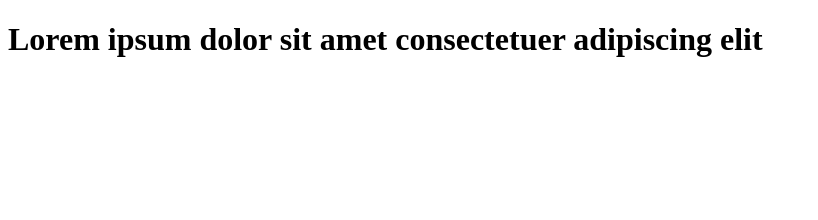
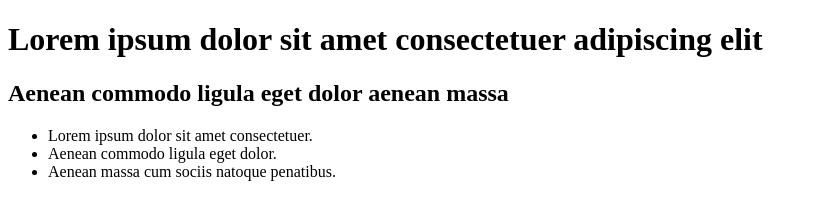
Before and after one commit to PralinJoardar/git_poc, a plain HTML site: page index.html in a window 1280 px wide. Shown: the whole page, without its empty margins (0-818 px from the left). Drawn offline with Linux system fonts and the light colour scheme.

Commit message:
initial dev commit

```diff
--- a/index.html
+++ b/index.html
@@ -10,6 +10,12 @@
 
 <body>
     <h1>Lorem ipsum dolor sit amet consectetuer adipiscing elit</h1>
+    <h2>Aenean commodo ligula eget dolor aenean massa</h2>
+    <ul>
+        <li>Lorem ipsum dolor sit amet consectetuer.</li>
+        <li>Aenean commodo ligula eget dolor.</li>
+        <li>Aenean massa cum sociis natoque penatibus.</li>
+      </ul>
 
 </body>
 
```
